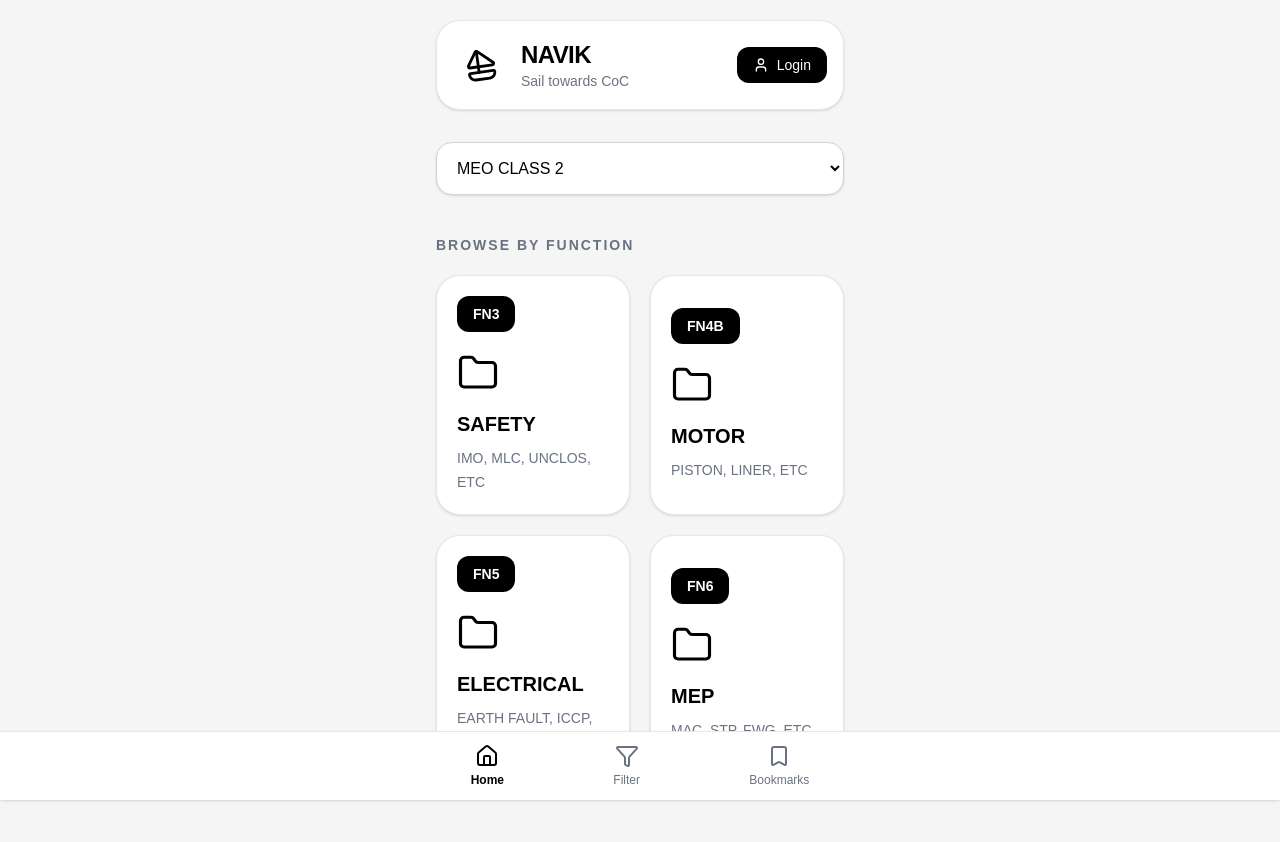
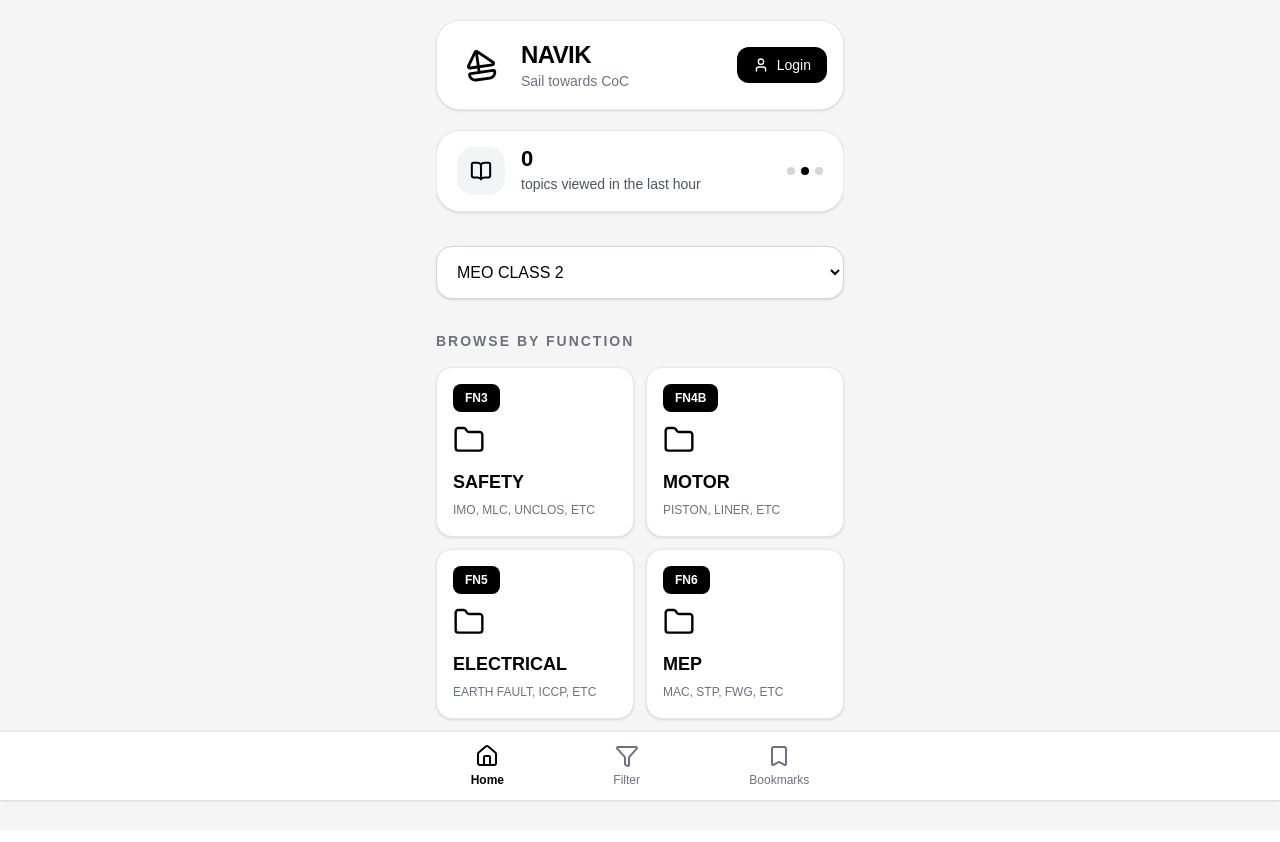
Before and after one commit to sahilslomo/PASSIVE, a Next.js app: page / in a window 1280 px wide. Shown: the top 842 px of the page. Built offline with nearby package versions, Linux system fonts and the light colour scheme; no server answers; the database is empty.

Commit message:
all done final app with front slider

```diff
--- a/app/page.tsx
+++ b/app/page.tsx
@@ -1,6 +1,7 @@
 "use client";
 
 import { useEffect, useState } from "react";
+
 import { useRouter } from "next/navigation";
 
 import {
@@ -13,6 +14,9 @@
   X,
   Mail,
   LogOut,
+  Users,
+  BookOpen,
+  MessageCircleMore,
 } from "lucide-react";
 
 import {
@@ -24,7 +28,15 @@
   signOut,
 } from "firebase/auth";
 
-import { auth } from "@/lib/firebase";
+import {
+  doc,
+  onSnapshot,
+  updateDoc,
+  increment,
+  setDoc,
+} from "firebase/firestore";
+
+import { auth, db } from "@/lib/firebase";
 
 export default function HomePage() {
   const router = useRouter();
@@ -33,34 +45,172 @@
      STATES
   ========================= */
 
-  const [showAuth, setShowAuth] = useState(false);
+  const [showAuth, setShowAuth] =
+    useState(false);
 
   const [email, setEmail] = useState("");
-  const [password, setPassword] = useState("");
 
-  const [isSignup, setIsSignup] = useState(false);
+  const [password, setPassword] =
+    useState("");
 
-  const [user, setUser] = useState<any>(null);
+  const [isSignup, setIsSignup] =
+    useState(false);
 
-  const [loading, setLoading] = useState(false);
+  const [user, setUser] = useState<any>(
+    null
+  );
+
+  const [loading, setLoading] =
+    useState(false);
 
   const [selectedClass, setSelectedClass] =
     useState("class2");
+
+  const [activeStat, setActiveStat] =
+    useState(0);
+
+  const [stats, setStats] = useState([
+    {
+      icon: (
+        <Users
+          size={22}
+          strokeWidth={2.2}
+        />
+      ),
+      value: "0",
+      text: "users online right now",
+    },
+    {
+      icon: (
+        <BookOpen
+          size={22}
+          strokeWidth={2.2}
+        />
+      ),
+      value: "0",
+      text: "topics viewed in the last hour",
+    },
+    {
+      icon: (
+        <MessageCircleMore
+          size={22}
+          strokeWidth={2.2}
+        />
+      ),
+      value: "0",
+      text: "questions viewed in the last hour",
+    },
+  ]);
 
   /* =========================
      AUTH STATE
   ========================= */
 
   useEffect(() => {
-    const unsubscribe = onAuthStateChanged(
+    const unsubscribe =
+      onAuthStateChanged(
         auth,
-      (currentUser) => {
+        async (currentUser) => {
           setUser(currentUser);
+
+          if (currentUser) {
+            try {
+              await updateDoc(
+                doc(db, "analytics", "live"),
+                {
+                  usersOnline: increment(1),
+                }
+              );
+            } catch {
+              await setDoc(
+                doc(db, "analytics", "live"),
+                {
+                  usersOnline: 1,
+                  topicsViewedHour: 0,
+                  questionsViewedHour: 0,
+                }
+              );
+            }
+          }
         }
       );
 
     return () => unsubscribe();
   }, []);
+
+  /* =========================
+     LIVE ANALYTICS
+  ========================= */
+
+  useEffect(() => {
+    const unsub = onSnapshot(
+      doc(db, "analytics", "live"),
+      (snapshot) => {
+        const data = snapshot.data();
+
+        if (!data) return;
+
+        setStats([
+          {
+            icon: (
+              <Users
+                size={22}
+                strokeWidth={2.2}
+              />
+            ),
+            value: String(
+              data.usersOnline || 0
+            ),
+            text: "users online right now",
+          },
+          {
+            icon: (
+              <BookOpen
+                size={22}
+                strokeWidth={2.2}
+              />
+            ),
+            value: String(
+              data.topicsViewedHour || 0
+            ),
+            text:
+              "topics viewed in the last hour",
+          },
+          {
+            icon: (
+              <MessageCircleMore
+                size={22}
+                strokeWidth={2.2}
+              />
+            ),
+            value: String(
+              data.questionsViewedHour || 0
+            ),
+            text:
+              "questions viewed in the last hour",
+          },
+        ]);
+      }
+    );
+
+    return () => unsub();
+  }, []);
+
+  /* =========================
+     AUTO SLIDER
+  ========================= */
+
+  useEffect(() => {
+    const interval = setInterval(() => {
+      setActiveStat((prev) =>
+        prev === stats.length - 1
+          ? 0
+          : prev + 1
+      );
+    }, 3000);
+
+    return () => clearInterval(interval);
+  }, [stats.length]);
 
   /* =========================
      FUNCTIONS DATA
@@ -80,7 +230,8 @@
     {
       code: "FN5",
       title: "ELECTRICAL",
-      desc: "EARTH FAULT, ICCP, ETC",
+      desc:
+        "EARTH FAULT, ICCP, ETC",
     },
     {
       code: "FN6",
@@ -93,19 +244,27 @@
      GOOGLE LOGIN
   ========================= */
 
-  const handleGoogleLogin = async () => {
+  const handleGoogleLogin =
+    async () => {
       try {
         setLoading(true);
 
-      const provider = new GoogleAuthProvider();
+        const provider =
+          new GoogleAuthProvider();
 
-      await signInWithPopup(auth, provider);
+        await signInWithPopup(
+          auth,
+          provider
+        );
 
         setShowAuth(false);
 
       } catch (error) {
         console.error(error);
-      alert("Google Login Failed");
+
+        alert(
+          "Google Login Failed"
+        );
       } finally {
         setLoading(false);
       }
@@ -115,9 +274,12 @@
      EMAIL AUTH
   ========================= */
 
-  const handleEmailAuth = async () => {
+  const handleEmailAuth =
+    async () => {
       if (!email || !password) {
-      alert("Please fill all fields");
+        alert(
+          "Please fill all fields"
+        );
         return;
       }
 
@@ -141,27 +303,37 @@
         setShowAuth(false);
 
         setEmail("");
+
         setPassword("");
 
       } catch (error: any) {
         console.error(error);
 
         if (
-        error.code === "auth/email-already-in-use"
+          error.code ===
+          "auth/email-already-in-use"
         ) {
-        alert("Email already registered");
+          alert(
+            "Email already registered"
+          );
         } else if (
-        error.code === "auth/invalid-credential"
+          error.code ===
+          "auth/invalid-credential"
         ) {
-        alert("Invalid email or password");
+          alert(
+            "Invalid email or password"
+          );
         } else if (
-        error.code === "auth/weak-password"
+          error.code ===
+          "auth/weak-password"
         ) {
           alert(
             "Password should be at least 6 characters"
           );
         } else {
-        alert("Authentication Failed");
+          alert(
+            "Authentication Failed"
+          );
         }
       } finally {
         setLoading(false);
@@ -172,8 +344,49 @@
      LOGOUT
   ========================= */
 
-  const handleLogout = async () => {
+  const handleLogout =
+    async () => {
+      try {
+        await updateDoc(
+          doc(db, "analytics", "live"),
+          {
+            usersOnline:
+              increment(-1),
+          }
+        );
+      } catch (error) {
+        console.error(error);
+      }
+
       await signOut(auth);
+    };
+
+  /* =========================
+     FUNCTION CLICK
+  ========================= */
+
+  const handleFunctionClick =
+    async (code: string) => {
+      if (!user) {
+        setShowAuth(true);
+        return;
+      }
+
+      try {
+        await updateDoc(
+          doc(db, "analytics", "live"),
+          {
+            topicsViewedHour:
+              increment(1),
+          }
+        );
+      } catch (error) {
+        console.error(error);
+      }
+
+      router.push(
+        `/topics/${selectedClass}/${code.toLowerCase()}`
+      );
     };
 
   return (
@@ -186,22 +399,26 @@
               HEADER
           ========================= */}
 
-          <div className="bg-white border border-gray-200 rounded-3xl p-4 mb-8 shadow-sm">
+          <div className="bg-white border border-gray-200 rounded-3xl p-4 mb-5 shadow-sm">
 
             <div className="flex items-center justify-between">
 
               {/* LOGO */}
+
               <div className="flex items-center gap-3">
 
                 <div className="w-14 h-14 flex items-center justify-center rotate-[-8deg]">
+
                   <Sailboat
                     size={34}
                     strokeWidth={2}
                     className="text-black"
                   />
+
                 </div>
 
                 <div>
+
                   <h1 className="text-2xl font-bold tracking-tight">
                     NAVIK
                   </h1>
@@ -209,52 +426,153 @@
                   <p className="text-sm text-gray-500">
                     Sail towards CoC
                   </p>
-                </div>
+
                 </div>
 
-              {/* LOGIN / USER */}
+              </div>
+
+              {/* USER */}
+
               {user ? (
                 <div className="flex items-center gap-2 max-w-full">
 
                   <div className="bg-gray-100 px-4 py-2 rounded-2xl max-w-[140px] min-w-0">
-                    <p className="text-xs text-gray-500">Signed in</p>
 
-                    <p className="text-sm font-medium truncate max-w-[60px]">
+                    <p className="text-xs text-gray-500">
+                      Signed in
+                    </p>
+
+                    <p className="text-sm font-medium truncate max-w-[90px]">
                       {user.email}
                     </p>
+
                   </div>
 
                   <button
-                    onClick={handleLogout}
-                    className="w-11 h-11 rounded-2xl bg-black text-white flex items-center justify-center flex-shrink-0"
+                    onClick={
+                      handleLogout
+                    }
+                    className="w-11 h-11 rounded-2xl bg-black text-white flex items-center justify-center"
                   >
+
                     <LogOut size={18} />
+
                   </button>
 
                 </div>
               ) : (
                 <button
-                  onClick={() => setShowAuth(true)}
+                  onClick={() =>
+                    setShowAuth(true)
+                  }
                   className="bg-black text-white px-4 py-2 rounded-xl flex items-center gap-2 text-sm font-medium"
                 >
+
                   <User size={16} />
+
                   Login
+
                 </button>
               )}
 
             </div>
+
+          </div>
+
+          {/* =========================
+              LIVE STATS
+          ========================= */}
+
+          <div className="mb-6 overflow-hidden">
+
+            <div className="relative h-[92px] overflow-hidden">
+
+              {stats.map(
+                (item, index) => (
+                  <div
+                    key={index}
+                    className={`absolute inset-0 transition-all duration-500 ease-out ${activeStat === index
+                        ? "opacity-100 translate-y-0 blur-0 scale-100 z-10"
+                        : "opacity-0 translate-y-2 blur-sm scale-[0.98] pointer-events-none z-0"
+                      }`}
+                  >
+
+                    <div className="bg-white border border-gray-200 rounded-3xl px-5 py-4 flex items-center justify-between shadow-sm">
+
+                      <div className="flex items-center gap-4">
+
+                        <div className="w-12 h-12 rounded-2xl bg-gray-100 flex items-center justify-center text-black">
+
+                          {item.icon}
+
+                        </div>
+
+                        <div>
+
+                          <p className="text-[22px] font-bold text-black leading-none">
+                            {item.value}
+                          </p>
+
+                          <div className="flex items-center gap-2 mt-1">
+
+                            {activeStat === 0 && (
+                              <div className="w-2.5 h-2.5 rounded-full bg-green-500 shadow-[0_0_10px_rgba(34,197,94,0.9)] animate-pulse" />
+                            )}
+
+                            <p className="text-sm text-gray-600">
+                              {item.text}
+                            </p>
+
+                          </div>
+
+                        </div>
+
+                      </div>
+
+                      <div className="flex gap-1.5">
+
+                        {stats.map(
+                          (
+                            _,
+                            dotIndex
+                          ) => (
+                            <div
+                              key={
+                                dotIndex
+                              }
+                              className={`w-2 h-2 rounded-full transition-all ${activeStat ===
+                                dotIndex
+                                ? "bg-black"
+                                : "bg-gray-300"
+                                }`}
+                            />
+                          )
+                        )}
+
+                      </div>
+
+                    </div>
+
+                  </div>
+                )
+              )}
+
+            </div>
+
           </div>
 
           {/* =========================
               CLASS SELECTOR
           ========================= */}
 
-          <div className="mb-10">
+          <div className="mb-8">
 
             <select
               value={selectedClass}
               onChange={(e) =>
-                setSelectedClass(e.target.value)
+                setSelectedClass(
+                  e.target.value
+                )
               }
               className="w-full bg-white border border-gray-300 rounded-2xl px-4 py-4 text-[16px] outline-none shadow-sm"
             >
@@ -277,61 +595,57 @@
 
           <div>
 
-            <h2 className="text-sm font-bold tracking-[2px] text-gray-500 mb-5">
+            <h2 className="text-sm font-bold tracking-[2px] text-gray-500 mb-4">
               BROWSE BY FUNCTION
             </h2>
 
-            <div className="grid grid-cols-2 gap-5">
+            <div className="grid grid-cols-2 gap-3">
 
-              {functions.map((item, index) => (
+              {functions.map(
+                (item, index) => (
                   <button
                     key={index}
-                  onClick={() => {
-
-                    /* LOGIN REQUIRED */
-
-                    if (!user) {
-                      setShowAuth(true);
-                      return;
+                    onClick={() =>
+                      handleFunctionClick(
+                        item.code
+                      )
                     }
-
-                    /* REDIRECT TO TOPICS PAGE */
-
-                    router.push(
-                      `/topics/${selectedClass}/${item.code.toLowerCase()}`
-                    );
-                  }}
-                  className="bg-white rounded-3xl border border-gray-200 p-5 shadow-sm hover:shadow-md hover:-translate-y-1 transition-all duration-200 text-left"
+                    className="bg-white rounded-2xl border border-gray-200 p-4 shadow-sm hover:shadow-md hover:-translate-y-1 transition-all duration-200 text-left"
                   >
 
-                  {/* BADGE */}
-                  <div className="inline-block bg-black text-white text-sm font-bold px-4 py-2 rounded-xl mb-5">
+                    <div className="inline-block bg-black text-white text-xs font-bold px-3 py-1.5 rounded-lg mb-3">
+
                       {item.code}
+
                     </div>
 
-                  {/* ICON */}
-                  <div className="mb-4">
+                    <div className="mb-3">
+
                       <Folder
-                      size={42}
-                      strokeWidth={1.8}
+                        size={32}
+                        strokeWidth={
+                          1.8
+                        }
                       />
+
                     </div>
 
-                  {/* TITLE */}
-                  <h3 className="text-xl font-bold mb-2">
+                    <h3 className="text-lg font-bold mb-1">
                       {item.title}
                     </h3>
 
-                  {/* DESC */}
-                  <p className="text-gray-500 text-sm leading-6">
+                    <p className="text-gray-500 text-xs leading-5">
                       {item.desc}
                     </p>
 
                   </button>
-              ))}
+                )
+              )}
 
             </div>
+
           </div>
+
         </div>
 
         {/* =========================
@@ -373,7 +687,9 @@
             </button>
 
           </div>
+
         </nav>
+
       </main>
 
       {/* =========================
@@ -386,6 +702,7 @@
           <div className="w-full max-w-sm bg-white rounded-[32px] p-7 shadow-2xl">
 
             {/* HEADER */}
+
             <div className="flex items-start justify-between mb-8">
 
               <div>
@@ -401,17 +718,24 @@
               </div>
 
               <button
-                onClick={() => setShowAuth(false)}
+                onClick={() =>
+                  setShowAuth(false)
+                }
                 className="w-10 h-10 rounded-full hover:bg-gray-100 flex items-center justify-center"
               >
+
                 <X size={20} />
+
               </button>
 
             </div>
 
             {/* GOOGLE */}
+
             <button
-              onClick={handleGoogleLogin}
+              onClick={
+                handleGoogleLogin
+              }
               disabled={loading}
               className="w-full border border-gray-300 rounded-2xl py-4 px-4 flex items-center justify-center gap-3 font-medium hover:bg-gray-50 transition-all mb-5"
             >
@@ -420,6 +744,7 @@
                 "Please wait..."
               ) : (
                 <>
+
                   <img
                     src="https://www.gstatic.com/firebasejs/ui/2.0.0/images/auth/google.svg"
                     alt="Google"
@@ -427,14 +752,17 @@
                   />
 
                   <span>
-                    Continue with Google
+                    Continue with
+                    Google
                   </span>
+
                 </>
               )}
 
             </button>
 
             {/* DIVIDER */}
+
             <div className="flex items-center gap-4 mb-5">
 
               <div className="h-px bg-gray-200 flex-1" />
@@ -448,6 +776,7 @@
             </div>
 
             {/* EMAIL */}
+
             <div className="space-y-4 mb-5">
 
               <input
@@ -455,7 +784,9 @@
                 placeholder="Enter your email"
                 value={email}
                 onChange={(e) =>
-                  setEmail(e.target.value)
+                  setEmail(
+                    e.target.value
+                  )
                 }
                 className="w-full border border-gray-300 rounded-2xl px-4 py-4 outline-none"
               />
@@ -465,7 +796,9 @@
                 placeholder="Enter your password"
                 value={password}
                 onChange={(e) =>
-                  setPassword(e.target.value)
+                  setPassword(
+                    e.target.value
+                  )
                 }
                 className="w-full border border-gray-300 rounded-2xl px-4 py-4 outline-none"
               />
@@ -473,8 +806,11 @@
             </div>
 
             {/* BUTTON */}
+
             <button
-              onClick={handleEmailAuth}
+              onClick={
+                handleEmailAuth
+              }
               disabled={loading}
               className="w-full bg-black text-white rounded-2xl py-4 px-4 flex items-center justify-center gap-3 font-medium"
             >
@@ -490,18 +826,24 @@
             </button>
 
             {/* SWITCH */}
+
             <button
               onClick={() =>
-                setIsSignup(!isSignup)
+                setIsSignup(
+                  !isSignup
+                )
               }
               className="w-full mt-5 text-sm text-gray-500 hover:text-black"
             >
+
               {isSignup
                 ? "Already have an account? Login"
                 : "New here? Create account"}
+
             </button>
 
           </div>
+
         </div>
       )}
     </>
--- a/app/questions/[topicId]/page.tsx
+++ b/app/questions/[topicId]/page.tsx
@@ -6,6 +6,9 @@
 import {
   collection,
   getDocs,
+  doc,
+  updateDoc,
+  increment,
 } from "firebase/firestore";
 
 import {
@@ -232,9 +235,13 @@
     );
   };
 
-  const toggleAnswer = (
+  const toggleAnswer = async (
     id: string
   ) => {
+
+    const isAlreadyOpen =
+      openAnswers.includes(id);
+
     setOpenAnswers((prev) =>
       prev.includes(id)
         ? prev.filter(
@@ -242,6 +249,24 @@
         )
         : [...prev, id]
     );
+
+    /* COUNT ONLY WHEN OPENING */
+
+    if (!isAlreadyOpen) {
+      try {
+
+        await updateDoc(
+          doc(db, "analytics", "live"),
+          {
+            questionsViewedHour:
+              increment(1),
+          }
+        );
+
+      } catch (error) {
+        console.error(error);
+      }
+    }
   };
 
   const toggleBookmarksView =
```
Lines whose indentation alone changed are shown as unchanged.
